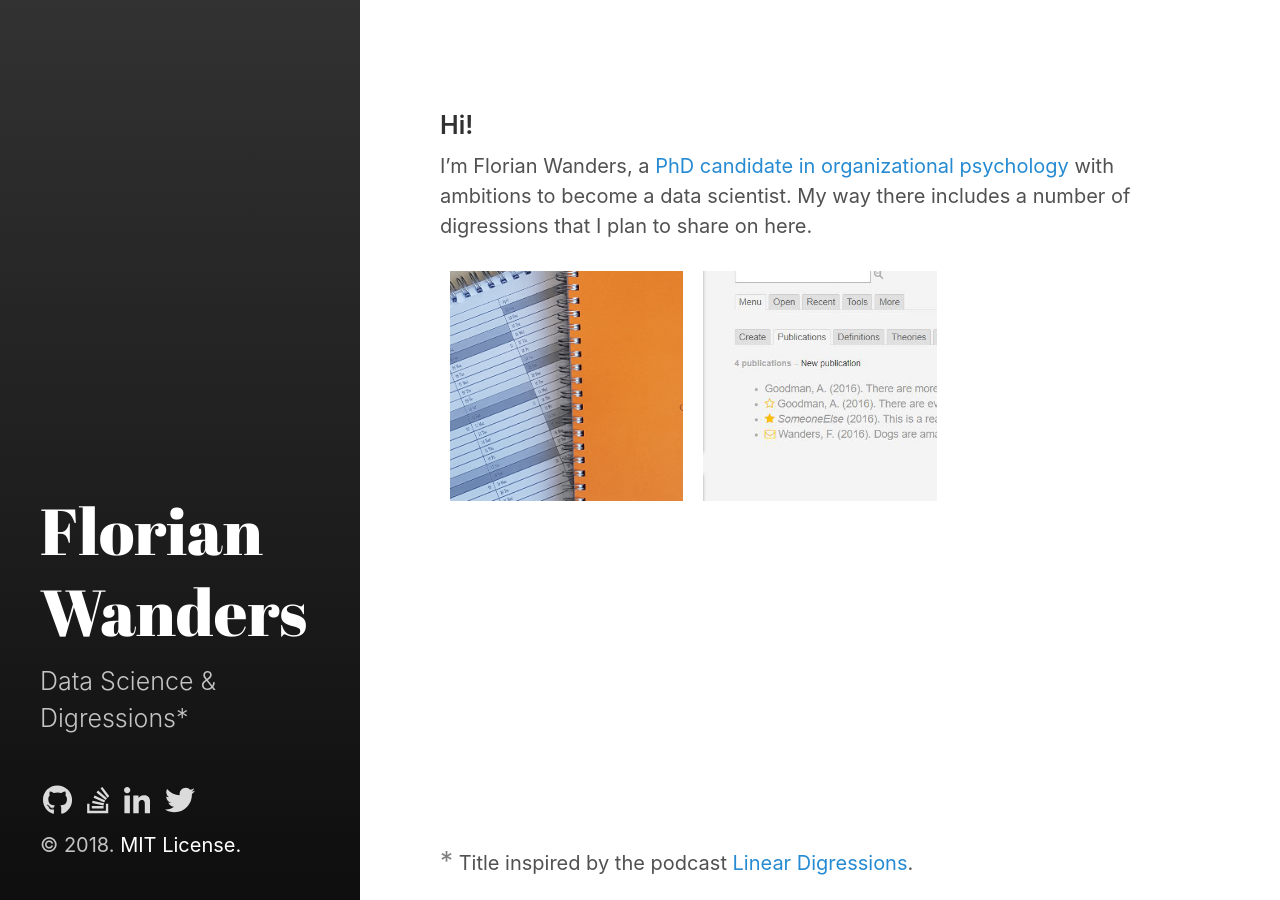
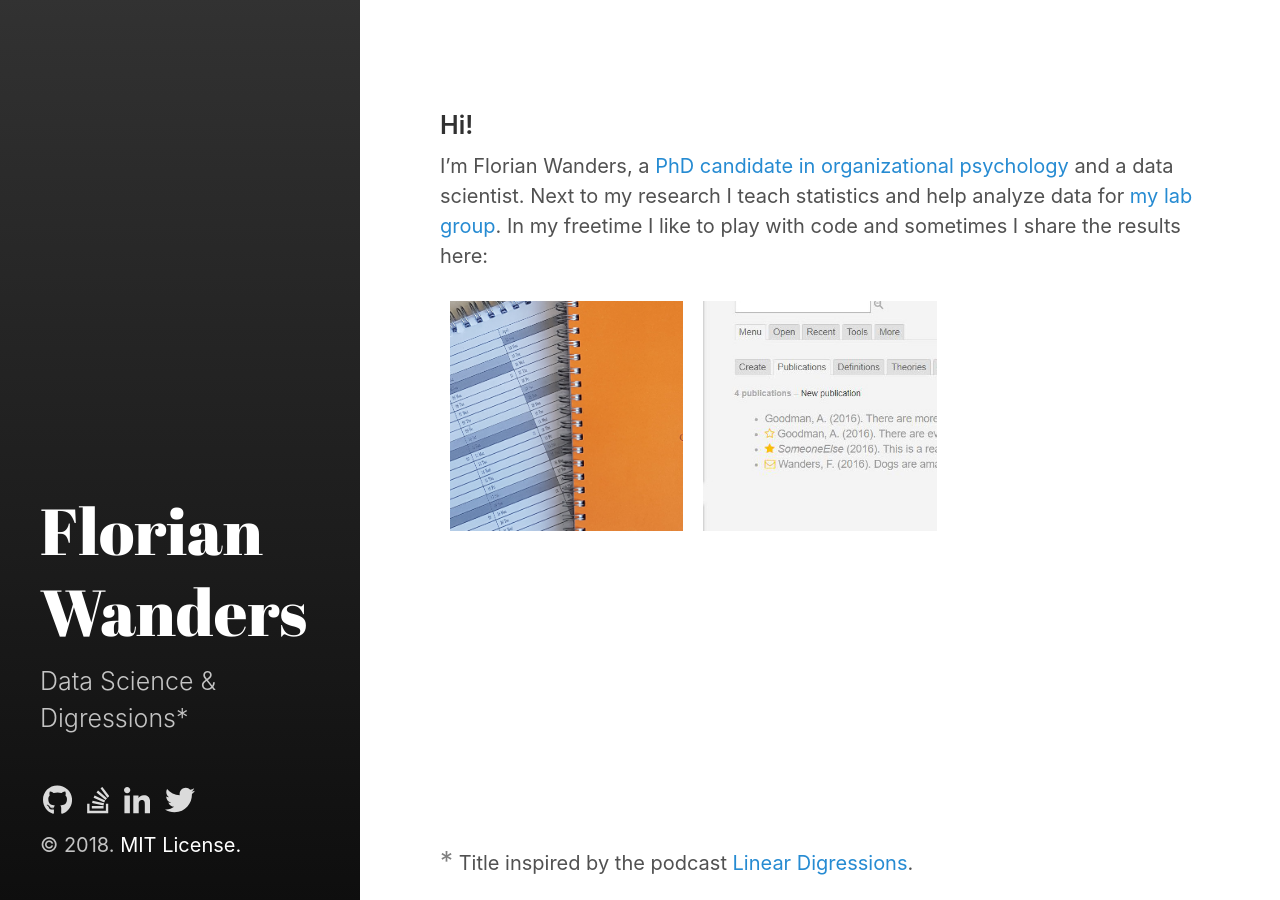
Before and after one commit to stormvirux/florianwanders.github.io, a Jekyll site: the page built from index.md, in a window 1280 px wide. Built offline with Jekyll 4.4.1, drawn with Linux system fonts in a browser that asks for light colours.

Commit message:
update text on landing page

```diff
--- a/index.md
+++ b/index.md
@@ -6,7 +6,7 @@ title: Home
 
 <h3>Hi! </h3>
 
-I'm Florian Wanders, a <a title="University Profile" href="http://www.uva.nl/en/profile/w/a/f.wanders/f.wanders.html">PhD candidate in organizational psychology</a> with ambitions to become a data scientist. My way there includes a number of digressions that I plan to share on here.
+I'm Florian Wanders, a <a title="University Profile" href="http://www.uva.nl/en/profile/w/a/f.wanders/f.wanders.html">PhD candidate in organizational psychology</a> and a data scientist. Next to my research I teach statistics and help analyze data for <a href="http://www.easi-lab.nl/">my lab group</a>. In my freetime I like to play with code and sometimes I share the results here:
 
 
 {% include portfolio.html %}
```
